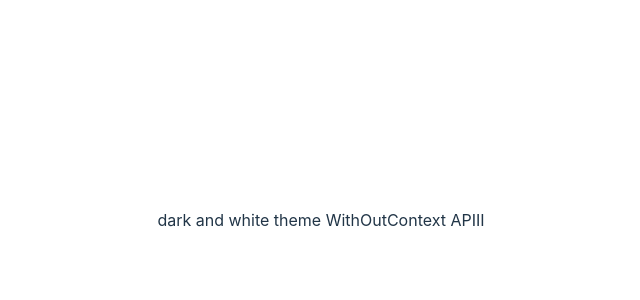
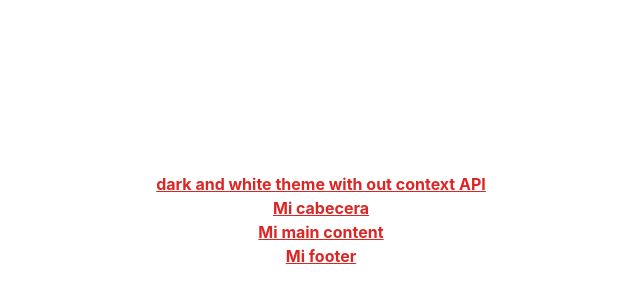
Before and after one commit to JohnRodriguezM/context-vs-no-context, a React (Vite) app: page /whiteBlackWithOutContext in a window 1280 px wide. Shown: the part 180-480 px from the top of the page, without its empty margins (319-959 px from the left). Built offline with nearby package versions, Linux system fonts and the light colour scheme.

Commit message:
establishing initial structure

```diff
--- a/package.json
+++ b/package.json
@@ -17,6 +17,9 @@
     "@types/react": "^18.0.17",
     "@types/react-dom": "^18.0.6",
     "@vitejs/plugin-react": "^2.1.0",
+    "autoprefixer": "^10.4.12",
+    "postcss": "^8.4.18",
+    "tailwindcss": "^3.1.8",
     "typescript": "^4.6.4",
     "vite": "^3.1.0"
   }
--- /dev/null
+++ b/postcss.config.cjs
@@ -0,0 +1,6 @@
+module.exports = {
+  plugins: {
+    tailwindcss: {},
+    autoprefixer: {},
+  },
+}
--- a/src/index.css
+++ b/src/index.css
@@ -1,3 +1,7 @@
+@tailwind base;
+@tailwind components;
+@tailwind utilities;
+
 :root {
   font-family: Inter, Avenir, Helvetica, Arial, sans-serif;
   font-size: 16px;
--- a/src/pages/WhiteBlackTheme/WithOutContext.tsx
+++ b/src/pages/WhiteBlackTheme/WithOutContext.tsx
@@ -1,9 +1,18 @@
-import React from 'react'
+import React from "react";
 
 export const WithOutContext = () => {
   return (
-    <div>
-      dark and white theme
-      WithOutContext APIII</div>
-  )
-}
+    <div className=" text-base font-bold underline text-red-600">
+      <header>
+        <h2> dark and white theme with out context API</h2>
+        <h3>Mi cabecera</h3>
+      </header>
+      <main>
+        <h2>Mi main content</h2>
+      </main>
+      <footer>
+        <h3>Mi footer</h3>
+      </footer>
+    </div>
+  );
+};
--- /dev/null
+++ b/tailwind.config.cjs
@@ -0,0 +1,10 @@
+/** @type {import('tailwindcss').Config} */
+module.exports = {
+  content: [
+    './src/**/*.{js,jsx,ts,tsx}',
+],
+  theme: {
+    extend: {},
+  },
+  plugins: [],
+}
```
Also changed, not shown: 1 other file (tests, documents, lock files or other folders).
